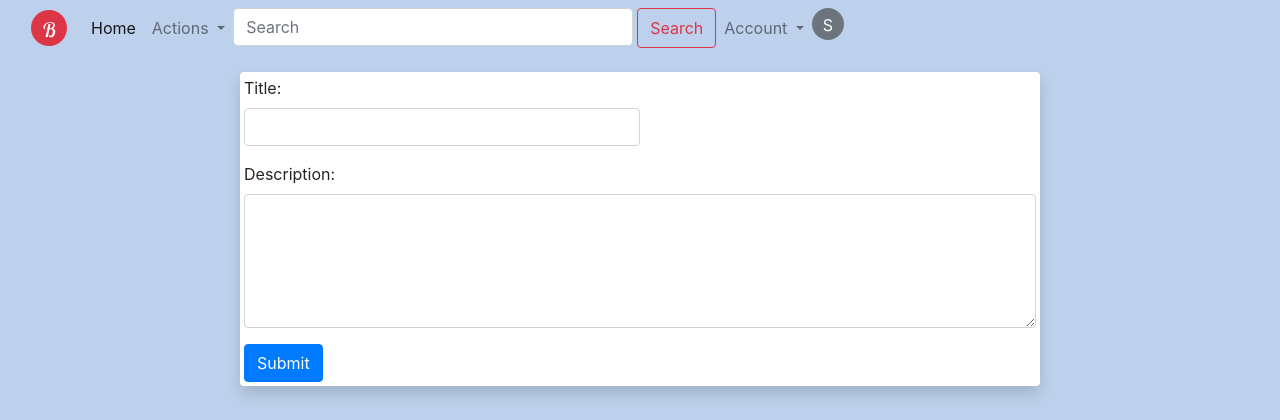
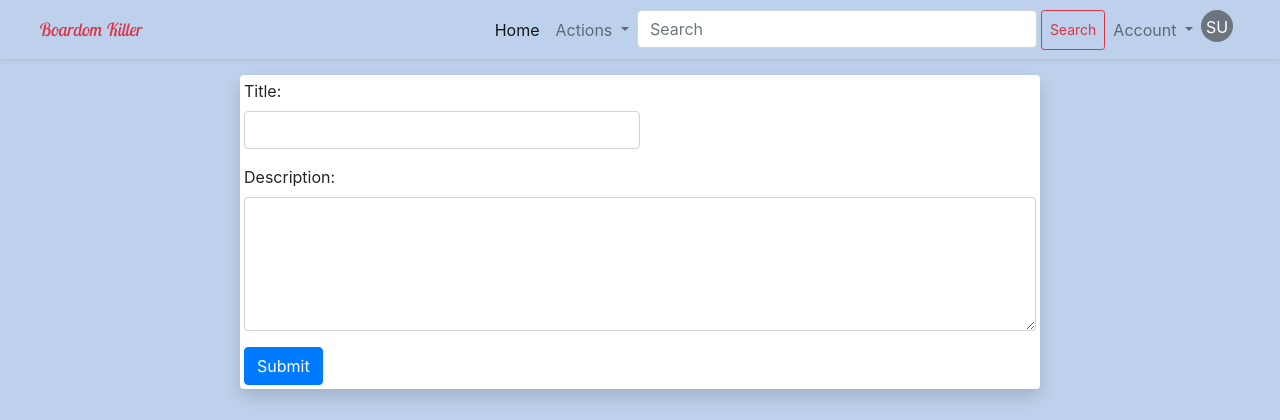
Before and after one commit to sarahbeverton/capstone, a Django app: page /board/addboard/ in a window 1280 px wide. Shown: the top 420 px of the page. Run offline with Django 3.2, Linux system fonts and the light colour scheme; the visitor is signed in with stand-in values (Sample User, id 1); some libraries are stand-ins or nearby versions.

Commit message:
styling changes to base, index and board templates - navbar sticking to top and got rid of some card titles

```diff
--- a/static/style.css
+++ b/static/style.css
@@ -1,4 +1,8 @@
 body {
+    background-color: #bed1ec;
+}
+
+.navbar {
     background-color: #bed1ec;
 }
 
@@ -14,6 +18,7 @@ body {
 .card-columns a:hover {
     cursor: zoom-in;
 }
+
 
 @media (min-width: 360px)
 {
--- a/templates/base.html
+++ b/templates/base.html
@@ -9,13 +9,16 @@
   <link rel="preconnect" href="https://fonts.gstatic.com">
   <link href="https://fonts.googleapis.com/css2?family=Lobster+Two:ital@1&display=swap" rel="stylesheet">
   <link rel="stylesheet" href="https://cdn.jsdelivr.net/npm/bootstrap@4.5.3/dist/css/bootstrap.min.css" />
+  <!--<link rel="stylesheet" href="darktheme.css" />-->
   <link rel="stylesheet" type="text/css" href="{% static 'style.css' %}" />
 </head>
 
 <body>
-  <header>
-    <nav class="navbar navbar-expand-lg navbar-light">
+
+  <header class="sticky-top">
+    <nav class="navbar navbar-expand-md navbar-light shadow-sm">
       <div class="container-fluid">
+        <!--
         <a class="navbar-brand bg-danger rounded-circle" href="/" style="font-family: 'Lobster Two', cursive;
           color: #fff;
           height:36px;
@@ -25,9 +28,15 @@
           aria-controls="navbarNavDropdown" aria-expanded="false" aria-label="Toggle navigation">
           <span class="navbar-toggler-icon"></span>
         </button>
+        -->
         <div class="collapse navbar-collapse" id="navbarNavDropdown">
           {% if request.user.is_authenticated %}
           <ul class="navbar-nav">
+            <li class="nav-item">
+              <a class="nav-link active text-danger" aria-current="page" href="/" style="font-family: 'Lobster Two', cursive; font-size: large; width: 150px;">Boardom Killer</a>
+            </li>
+          </ul>
+          <ul class="navbar-nav w-100 d-flex justify-content-end">
             <li class="nav-item">
               <a class="nav-link active" aria-current="page" href="/">Home</a>
             </li>
@@ -41,23 +50,10 @@
                 <li><a class="dropdown-item" href="{% url 'addboard' %}">Add board</a></li>
               </ul>
             </li>
-            <!--
-            <li class="nav-item dropdown">
-              <a class="nav-link dropdown-toggle" href="#" id="navbarDropdownMenuLink" role="button"
-                data-bs-toggle="dropdown" aria-expanded="false">
-                Following
-              </a>
-              <ul class="dropdown-menu" aria-labelledby="navbarDropdownMenuLink">
-                {% for username in following %}
-                <li><a class="dropdown-item" href="{% url 'profile' username %}">{{ username }}</a></li>
-                {% endfor %}
-              </ul>
-            </li>
-            -->
             <form class="d-flex" action="{% url 'homepage' %}">
               <input class="form-control me-2" type="search" name="search" placeholder="Search" aria-label="Search" style="
               width: 50vh;">
-              <button class="btn btn-outline-danger ml-1" type="submit">Search</button>
+              <button class="btn btn-sm btn-outline-danger ml-1" type="submit">Search</button>
             </form>
             <li class="nav-item dropdown">
               <a class="nav-link dropdown-toggle" href="#" id="navbarDropdownMenuLink" role="button"
@@ -74,10 +70,16 @@
           font-size: medium;
           height:32px;
           width: 32px;
-          text-align: center;">{{ request.user.first_name.0 }}</a>
+          text-align: center;">{{ request.user.first_name.0 }}{{ request.user.last_name.0 }}</a>
             </li>
           </ul>
+
           {% else %}
+          <ul class="navbar-nav">
+            <li class="nav-item">
+              <a class="nav-link active text-danger" aria-current="page" href="/" style="font-family: 'Lobster Two', cursive; font-size: large; width: 150px;">Boardom Killer</a>
+            </li>
+          </ul>
           <ul class="navbar-nav d-flex justify-content-end" style="width:100%">
             <li class="nav-item bg-danger rounded ml-5">
               <a class="nav-link text-light" href="{% url 'login' %}">Log In</a>
@@ -108,6 +110,9 @@
   <script src="https://maxcdn.bootstrapcdn.com/bootstrap/4.0.0/js/bootstrap.min.js"
     integrity="sha384-JZR6Spejh4U02d8jOt6vLEHfe/JQGiRRSQQxSfFWpi1MquVdAyjUar5+76PVCmYl" crossorigin="anonymous">
   </script>
+  <!--<script src="darkswitch.js"></script>-->
+  <!--<script src="theme.js"></script>-->
+
 </body>
 
 </html>
--- a/templates/board_detail.html
+++ b/templates/board_detail.html
@@ -1,5 +1,7 @@
 {% extends 'base.html' %} {% block content %}
 <div class="container">
+  <h3 class="mt-3 ml-3">{{ board.title }}</h3>
+  <!--
   <div
     class="card shadow p-1 mb-3 mt-3 mx-auto bg-white rounded"
     style="max-width: 50em"
@@ -11,7 +13,7 @@
       <h5>{{ board.description }}</h5>
     </div>
   </div>
-
+-->
   {% if board_pins %}
   <div class="card-columns">
     {% for pin in board_pins %}
```
Also changed, not shown: templates/index.html (+6 -1 lines).
